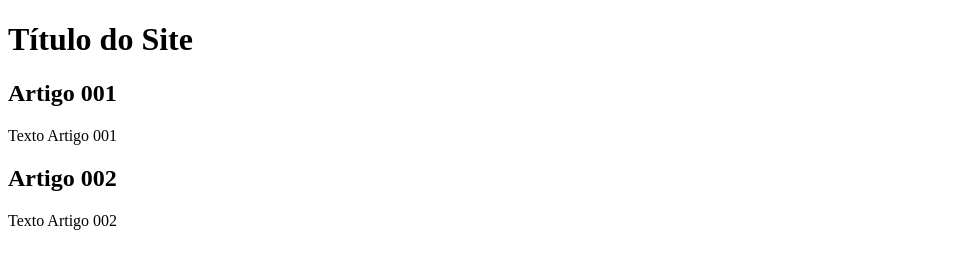
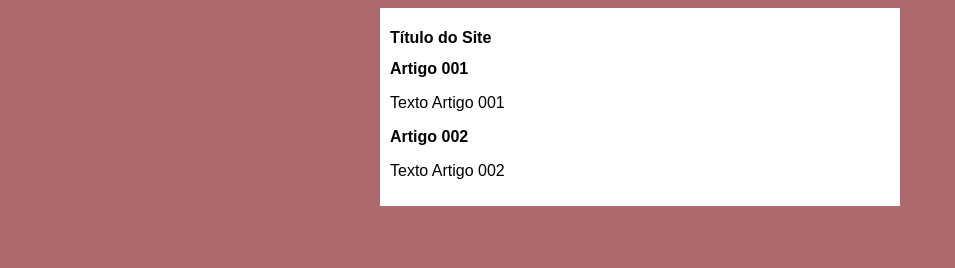
Before and after one commit to scopysop/projeto-site, a plain HTML site: page index.html in a window 1280 px wide. Shown: the whole page, without its empty margins (0-955 px from the left). Drawn offline with Linux system fonts and the light colour scheme.

Commit message:
I started the design

```diff
--- /dev/null
+++ b/estilos/style.css
@@ -0,0 +1,16 @@
+* {
+    font-family: Arial, Helvetica, sans-serif;
+    font-size: 16px;
+}
+
+body {
+    background-color: rgb(172, 105, 110);
+}
+
+main {
+    background-color: white;
+    width: 500px;
+    margin: auto;
+    padding: 10px;
+    box-shadow: 3px px 5px rgb(72, 71, 71);
+}
--- a/index.html
+++ b/index.html
@@ -5,6 +5,7 @@
     <meta http-equiv="X-UA-Compatible" content="IE=edge">
     <meta name="viewport" content="width=device-width, initial-scale=1.0">
     <title>Document</title>
+    <link rel="stylesheet" href="estilos/style.css">
 </head>
 <body>
     <main>
```
